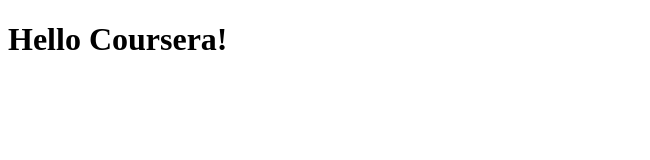
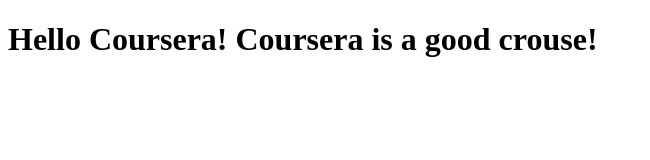
Before and after one commit to Fredaoops/coursera-test, a plain HTML site: page site/index.html in a window 1280 px wide. Shown: the whole page, without its empty margins (0-650 px from the left). Drawn offline with Linux system fonts and the light colour scheme.

Commit message:
Small addition to our page content.

```diff
--- a/site/index.html
+++ b/site/index.html
@@ -4,6 +4,6 @@
 	<title>Hello Coursera!</title>
 </head>
 <body>
-<h1>Hello Coursera!<h1>
+<h1>Hello Coursera! Coursera is a good crouse!<h1>
 </body>
 </html>
```
